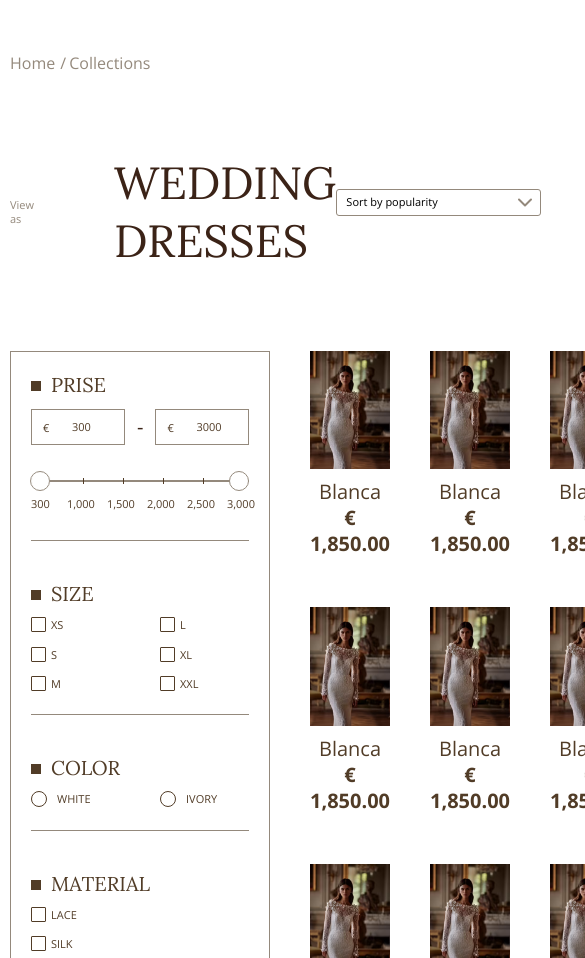
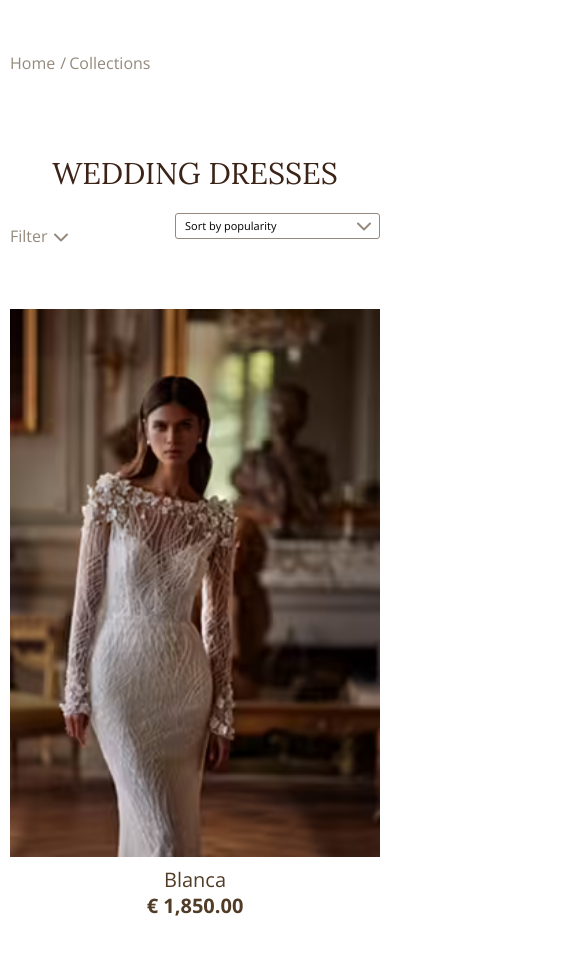
Before and after one commit to Ilya-kyk/shop, a website: page app/pages/catalog.html in a window 390 px wide. Shown: the part 142-1100 px from the top of the page, 585 px wide, since content can reach past the window. Drawn offline with nearby package versions, Linux system fonts and the light colour scheme; files that its build step writes are made by us from their sources; files whose address does not match are found by name.

Commit message:
adaptive lesson 28

```diff
--- a/app/pages/catalog.html
+++ b/app/pages/catalog.html
@@ -23,6 +23,7 @@
             </li>
           </ul>
         </div>
+        <button class="catalog-popup">Filter</button>
         <div class="catalog__title">
           WEDDING DRESSES
         </div>
--- a/app/scss/_media.scss
+++ b/app/scss/_media.scss
@@ -268,6 +268,44 @@
     }
   }
 
+  .catalog__filter {
+    display: none;
+  }
+
+  .catalog__content-box {
+    width: 100%;
+  }
+
+  .catalog__content-item {
+
+    img {
+      width: 100%;
+    }
+  }
+
+  .catalog__view-mode {
+    display: none;
+  }
+
+  .catalog-popup {
+    display: block;
+    position: relative;
+    font-size: 16px;
+    color: #94897C;
+    background-color: transparent;
+    border: none;
+    padding: 0;
+  }
+
+  .catalog-popup::after {
+    content: "";
+    position: absolute;
+    background-image: url(../images/catalog-sort-arrow.svg);
+    width: 14px;
+    height: 9px;
+    top: 7px;
+    right: -20px;
+  }
 }
 
 @media (max-width: 940px) {
@@ -483,6 +521,27 @@
 
   .checkout__content {
     flex-direction: column-reverse;
+  }
+
+  .catalog__content-items {
+    grid-template-columns: repeat(2, 1fr);
+  }
+
+  .catalog__top{
+    flex-wrap: wrap;
+    margin-bottom: 50px;
+    gap: 20px;
+  }
+
+  .catalog__title{
+    text-align: center;
+    width: 100%;
+    order: -1;
+    font-size: 30px;
+  }
+
+  .catalog{
+    margin-bottom: 50px;
   }
 }
 
@@ -753,11 +812,11 @@
     background-position: center 97px;
   }
 
-  .collections__title{
+  .collections__title {
     font-size: 30px;
   }
 
-  .collections__decor{
+  .collections__decor {
     top: -80px;
     width: 150px;
   }
@@ -928,14 +987,18 @@
     padding: 20px;
   }
 
-  .collections__title{
+  .collections__title {
     margin-bottom: 30px;
   }
 
 
-  .collections__inner{
+  .collections__inner {
     display: flex;
     flex-direction: column;
+  }
+
+  .catalog__content-items {
+    grid-template-columns: repeat(1, 1fr);
   }
 }
 
--- a/app/scss/style.scss
+++ b/app/scss/style.scss
@@ -1597,7 +1597,9 @@ body {
       left: 0;
       bottom: 7px;
     }
-  }
+
+  }
+
 
   &__filterbox-items {
     column-count: 2;
@@ -1647,6 +1649,10 @@ body {
     margin-top: -1px;
   }
 }
+
+.catalog-popup{
+    display: none;
+  }
 
 .view-mode {
   display: flex;
```
